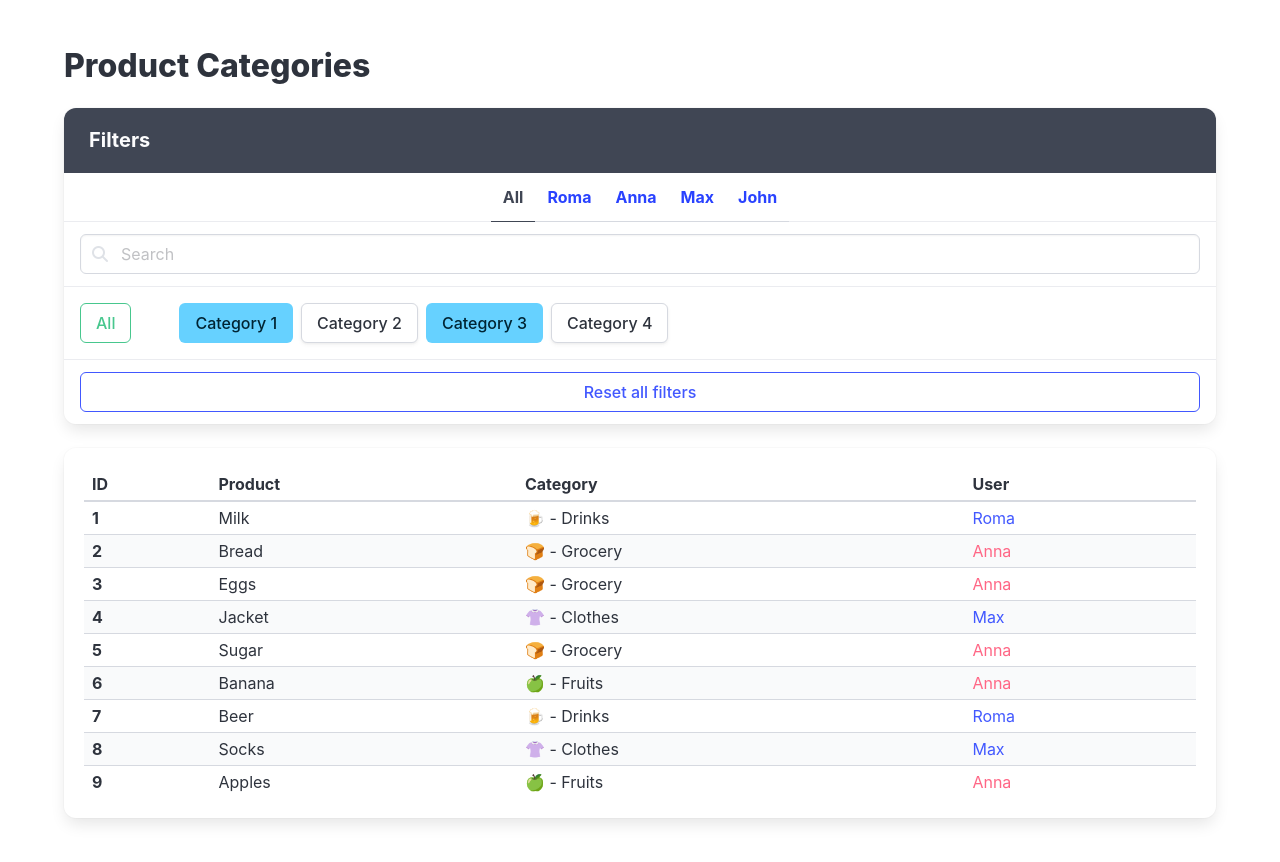
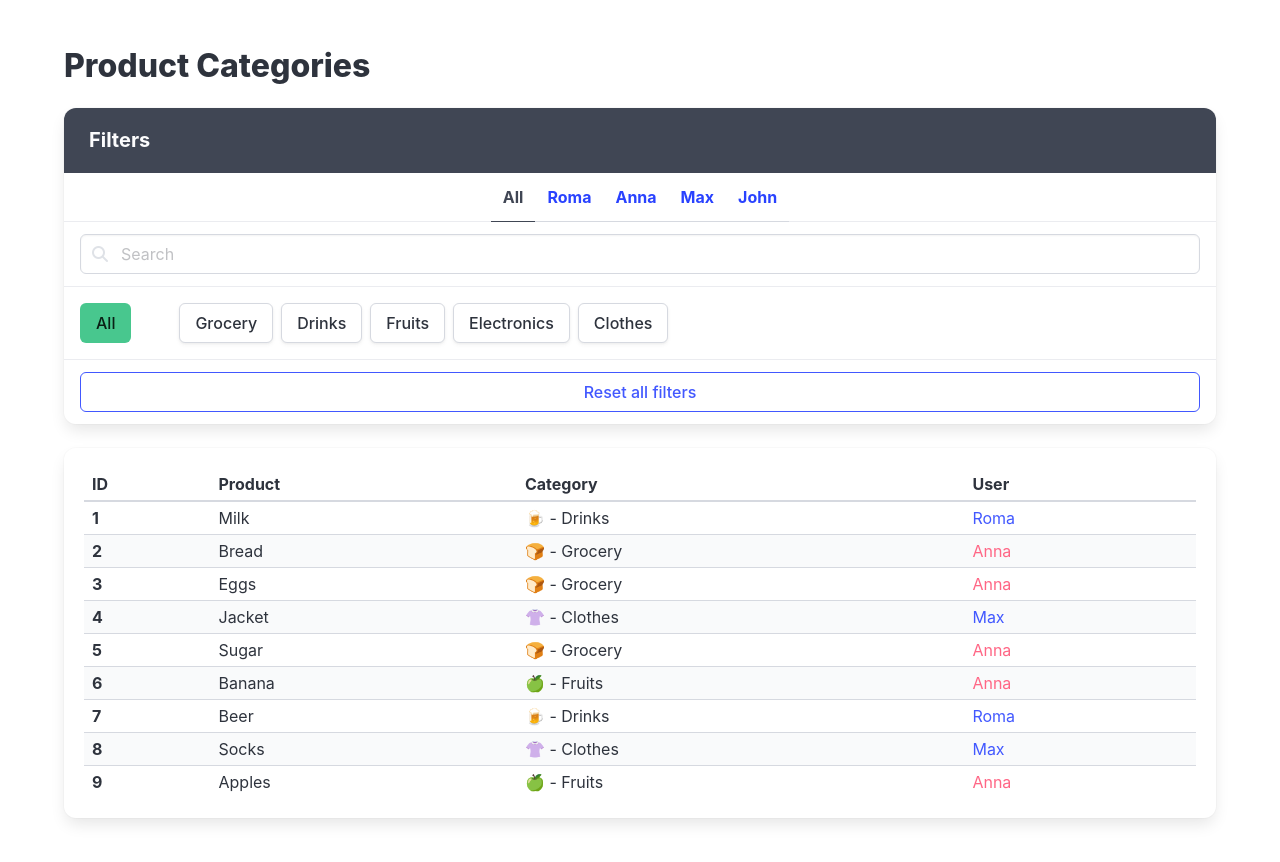
Before and after one commit to hma-3/react_product-categories-practice--aug24, a React (Vite) app: page / in a window 1280 px wide. Shown: the top 862 px of the page. Built offline with nearby package versions, Linux system fonts and the light colour scheme.

Commit message:
filter by several categories

```diff
--- a/src/App.jsx
+++ b/src/App.jsx
@@ -9,6 +9,7 @@ import productsFromServer from './api/products';
 
 const COLUMNS = ['ID', 'Product', 'Category', 'User'];
 const OWNER_DEFAULT_VALUE = 'All';
+const CATEGORY_DEFAULT_VALUE = 'All';
 
 const getCategory = categoryId =>
   categoriesFromServer.find(category => category.id === categoryId);
@@ -28,10 +29,10 @@ const products = productsFromServer.map(product => {
 
 function getVisibleProducts(
   currentProducts,
-  { ownerFilter, nameProductFilter },
+  { ownerFilter, productNameFilter, categoryNameFilter },
 ) {
   let visibleProducts = [...currentProducts];
-  const normalizedNameProductFilter = nameProductFilter
+  const normalizedProductNameFilter = productNameFilter
     .toLocaleLowerCase()
     .trim();
 
@@ -41,12 +42,18 @@ function getVisibleProducts(
     );
   }
 
-  if (normalizedNameProductFilter) {
+  if (normalizedProductNameFilter) {
     visibleProducts = visibleProducts.filter(product => {
       const normalizedProductName = product.name.toLocaleLowerCase().trim();
 
-      return normalizedProductName.includes(normalizedNameProductFilter);
+      return normalizedProductName.includes(normalizedProductNameFilter);
     });
+  }
+
+  if (categoryNameFilter.length) {
+    visibleProducts = visibleProducts.filter(({ category }) =>
+      categoryNameFilter.includes(category.title),
+    );
   }
 
   return visibleProducts;
@@ -55,15 +62,36 @@ function getVisibleProducts(
 export const App = () => {
   const [ownerFilter, setOwnerFilter] = useState(OWNER_DEFAULT_VALUE);
   const [productNameFilter, setProductNameFilter] = useState('');
+  const [categoryNameFilter, setCategoryNameFilter] = useState([]);
 
   const visibleProducts = getVisibleProducts(products, {
     ownerFilter,
-    nameProductFilter: productNameFilter,
+    productNameFilter,
+    categoryNameFilter,
   });
 
   const handleResetFiltersButton = () => {
     setOwnerFilter(OWNER_DEFAULT_VALUE);
     setProductNameFilter('');
+    setCategoryNameFilter([]);
+  };
+
+  const handleAddCategory = categoryName => {
+    setCategoryNameFilter(categories => [...categories, categoryName]);
+  };
+
+  const handleRemoveCategory = categoryName => {
+    setCategoryNameFilter(categories =>
+      categories.filter(selectedCategory => selectedCategory !== categoryName),
+    );
+  };
+
+  const handleCategoryNameFilter = categoryName => {
+    if (categoryNameFilter.includes(categoryName)) {
+      handleRemoveCategory(categoryName);
+    } else {
+      handleAddCategory(categoryName);
+    }
   };
 
   return (
@@ -134,33 +162,27 @@ export const App = () => {
               <a
                 href="#/"
                 data-cy="AllCategories"
-                className="button is-success mr-6 is-outlined"
+                className={cn('button is-success mr-6', {
+                  'is-outlined': categoryNameFilter.length,
+                })}
+                onClick={() => setCategoryNameFilter([])}
               >
-                All
+                {CATEGORY_DEFAULT_VALUE}
               </a>
 
-              <a
-                data-cy="Category"
-                className="button mr-2 my-1 is-info"
-                href="#/"
-              >
-                Category 1
-              </a>
-
-              <a data-cy="Category" className="button mr-2 my-1" href="#/">
-                Category 2
-              </a>
-
-              <a
-                data-cy="Category"
-                className="button mr-2 my-1 is-info"
-                href="#/"
-              >
-                Category 3
-              </a>
-              <a data-cy="Category" className="button mr-2 my-1" href="#/">
-                Category 4
-              </a>
+              {categoriesFromServer.map(category => (
+                <a
+                  key={category.id}
+                  data-cy="Category"
+                  className={cn('button mr-2 my-1', {
+                    'is-info': categoryNameFilter.includes(category.title),
+                  })}
+                  href="#/"
+                  onClick={() => handleCategoryNameFilter(category.title)}
+                >
+                  {category.title}
+                </a>
+              ))}
             </div>
 
             <div className="panel-block">
```
